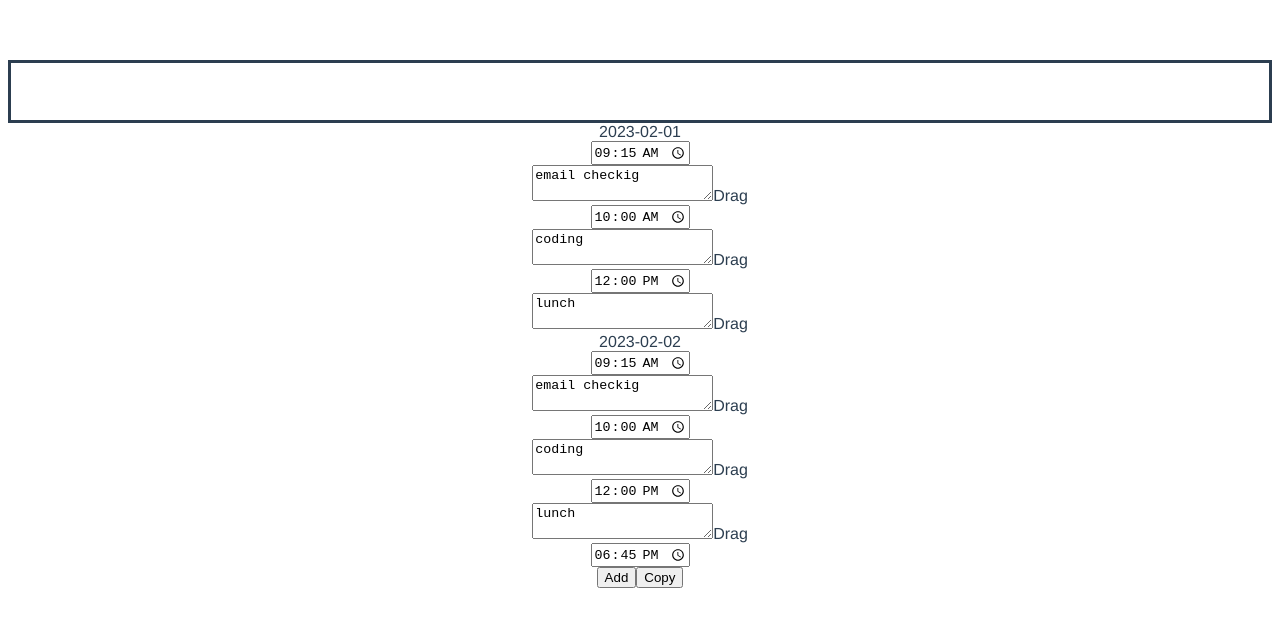
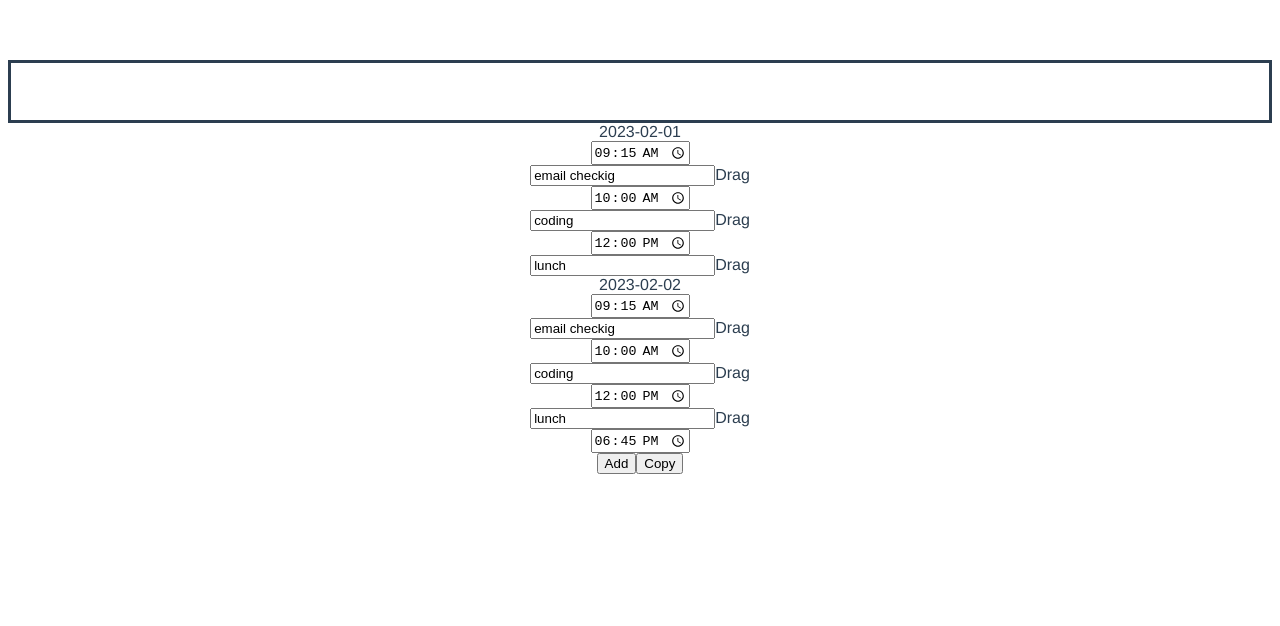
Before and after one commit to 6tranov/time-table-maker, a Vue app: page / in a window 1280 px wide. Shown: the top 626 px of the page. Built offline with nearby package versions, Linux system fonts and the light colour scheme.

Commit message:
change textarea to input text

```diff
--- a/src/components/TimeTable.vue
+++ b/src/components/TimeTable.vue
@@ -46,10 +46,11 @@
               "
             />
             <br />
-            <textarea
+            <input
+              type="text"
               v-model="element.action"
               placeholder="Write your action"
-            ></textarea>
+            />
             <span class="handle-only-this">Drag</span>
           </div>
         </template>
```
